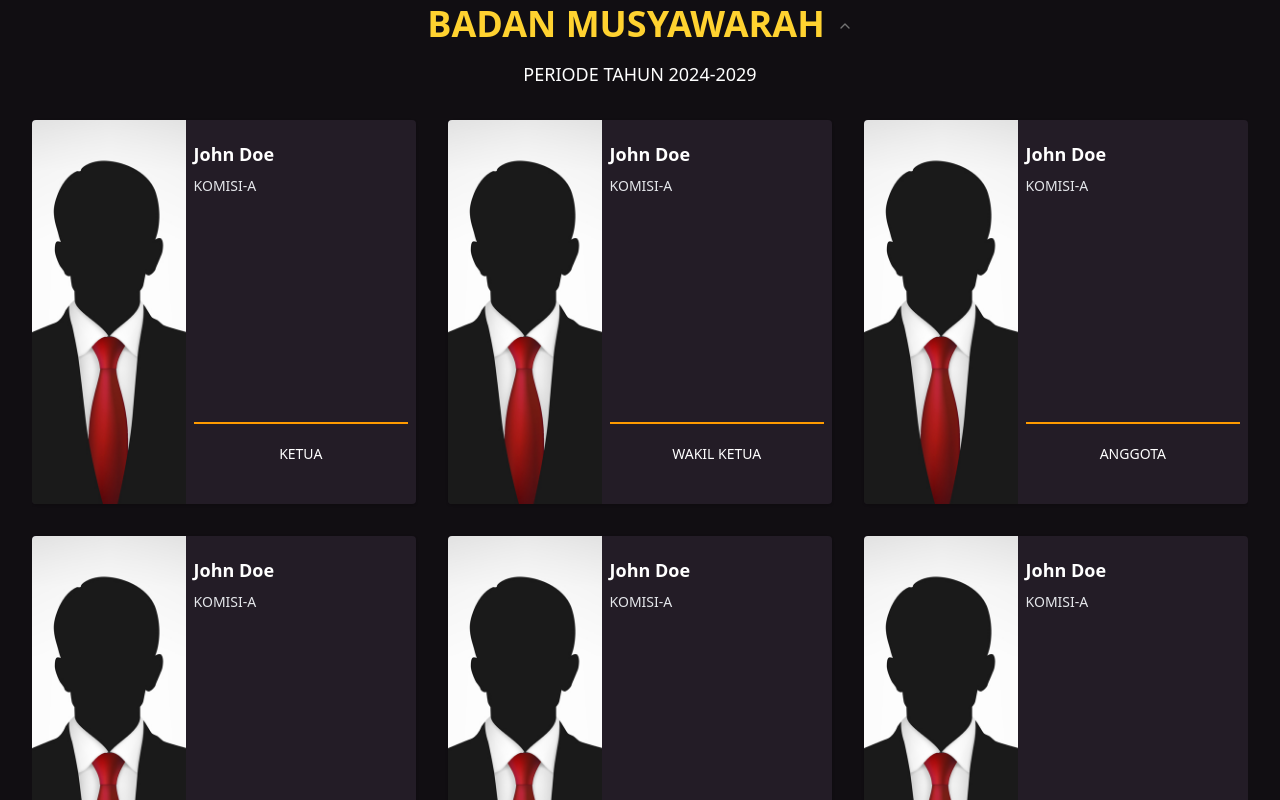
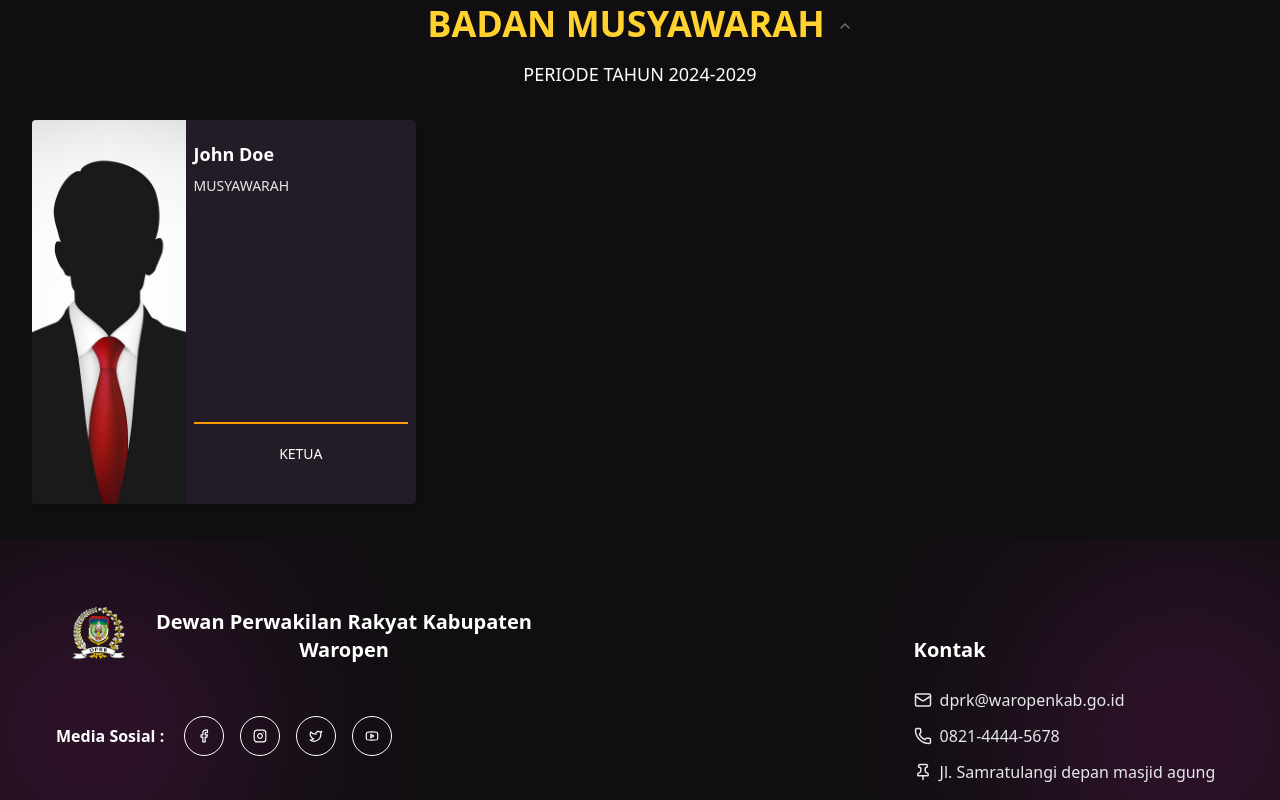
Before and after one commit to bugs17/web-dprd-waropen, a Next.js app: page /tentang-dprd/badan in a window 1280 px wide. Shown: the part 420-1220 px from the top of the page. Built offline with nearby package versions, Linux system fonts and the light colour scheme.

Commit message:
done on card person

```diff
--- a/components/custom/badan-section.jsx
+++ b/components/custom/badan-section.jsx
@@ -1,5 +1,5 @@
 import { Accordion, AccordionContent, AccordionItem, AccordionTrigger } from "../ui/accordion"
-import CardAnggotaKomisi from "./cardAnggotaKomisi"
+import CardAnggotaBadan from "./card--anggota-badan"
 
 
 const AcordComponent = () => {
@@ -20,12 +20,8 @@ const AcordComponent = () => {
           </p>
 
           <div className="grid grid-cols-1 lg:grid-cols-3 gap-8 mt-8">
-            <CardAnggotaKomisi komisi={"A"} nama={"John Doe"} status={"KETUA"} />
-            <CardAnggotaKomisi komisi={"A"} nama={"John Doe"} status={"WAKIL KETUA"} />
-            <CardAnggotaKomisi komisi={"A"} nama={"John Doe"} status={"ANGGOTA"} />
-            <CardAnggotaKomisi komisi={"A"} nama={"John Doe"} status={"ANGGOTA"} />
-            <CardAnggotaKomisi komisi={"A"} nama={"John Doe"} status={"ANGGOTA"} />
-            <CardAnggotaKomisi komisi={"A"} nama={"John Doe"} status={"ANGGOTA"} />
+            <CardAnggotaBadan badan={"MUSYAWARAH"} nama={"John Doe"} status={"KETUA"} />
+
           </div>
         </AccordionContent>
       </AccordionItem>
--- /dev/null
+++ b/components/custom/card--anggota-badan.jsx
@@ -0,0 +1,31 @@
+import Image from 'next/image'
+
+const CardAnggotaBadan = ({nama, badan, status, index}) => {
+  return (
+    <div className="flex-1 bg-[#231c26] hover:cursor-pointer group hover:shadow-violet-200  shadow rounded h-96 overflow-hidden">
+            <div className="flex flex-row w-full h-full overflow-hidden">
+                <div className="w-[40%] group-hover:w-[50%] transition-all duration-300 ease-in-out h-full overflow-hidden">
+                    <Image alt="foto anggota dprk waropen" className="object-cover h-full w-full" height={300} width={300} src={"/person.jpg"}  />
+                </div>
+                <div className="w-[60%] group-hover:w-[50%] transition-all duration-300 ease-in-out h-full py-5 px-2 flex flex-col">
+
+                    <div className="w-full h-[50%] flex flex-col gap-2">
+                        <span className="text-white font-semibold text-lg">{nama}</span>
+                        <div className="flex flex-row items-center gap-1">
+                            <span className="text-sm text-gray-200">{badan}</span>
+                        </div>
+                    </div>
+
+                    <div className="w-full h-[50%] flex items-end">
+                        <div className="w-full py-5 border-t-2 border-t-amber-500 text-white text-sm text-center">
+                            {status}
+                        </div>
+                    </div>
+
+                </div>
+            </div>
+        </div>
+  )
+}
+
+export default CardAnggotaBadan
```
